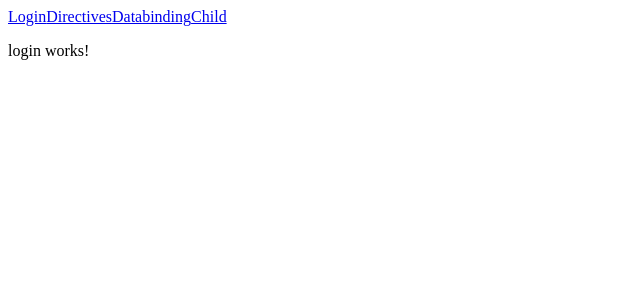
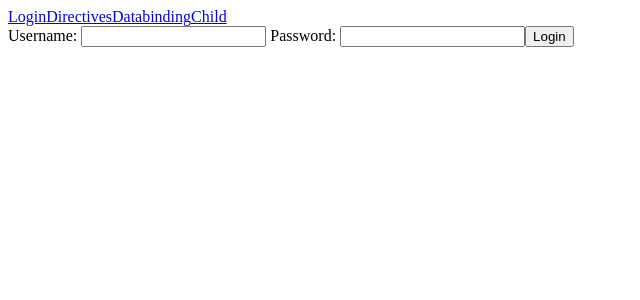
Before and after one commit to raguilera82/kurso, an Angular app: page /login in a window 1280 px wide. Shown: the top 300 px of the page, without its empty margins (0-640 px from the left). Built offline with nearby package versions, Linux system fonts and the light colour scheme.

Commit message:
Login form without validations

```diff
--- a/src/app/auth/auth.module.ts
+++ b/src/app/auth/auth.module.ts
@@ -1,13 +1,14 @@
 import { CommonModule } from '@angular/common';
 import { NgModule } from '@angular/core';
+import { ReactiveFormsModule } from '@angular/forms';
 import { LoginComponent } from './login/login.component';
-
 
 
 @NgModule({
   declarations: [LoginComponent],
   imports: [
-    CommonModule
+    CommonModule,
+    ReactiveFormsModule,
   ], exports: [LoginComponent]
 })
 export class AuthModule { }
--- a/src/app/auth/login/login.component.html
+++ b/src/app/auth/login/login.component.html
@@ -1 +1,5 @@
-<p>login works!</p>
+<form [formGroup]="loginForm">
+    Username: <input type="text" formControlName="username">
+    Password: <input type="password" formControlName="password">
+    <button (click)="login()">Login</button>
+</form>
--- a/src/app/auth/login/login.component.ts
+++ b/src/app/auth/login/login.component.ts
@@ -1,4 +1,5 @@
 import { Component, OnInit } from '@angular/core';
+import { FormControl, FormGroup } from '@angular/forms';
 
 @Component({
   selector: 'app-login',
@@ -7,9 +8,23 @@ import { Component, OnInit } from '@angular/core';
 })
 export class LoginComponent implements OnInit {
 
+  loginForm: FormGroup;
+
   constructor() { }
 
   ngOnInit(): void {
+    this.loginForm = new FormGroup({
+      username: new FormControl(''),
+      password: new FormControl('')
+    });
+  }
+
+  login() {
+    const username = this.loginForm.controls.username.value;
+    const password = this.loginForm.controls.password.value;
+
+    console.log('username', username);
+    console.log('password', password);
   }
 
 }
```
